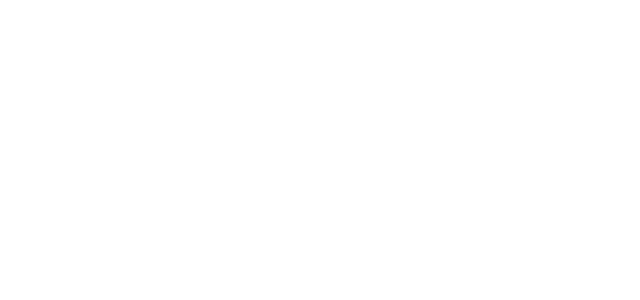
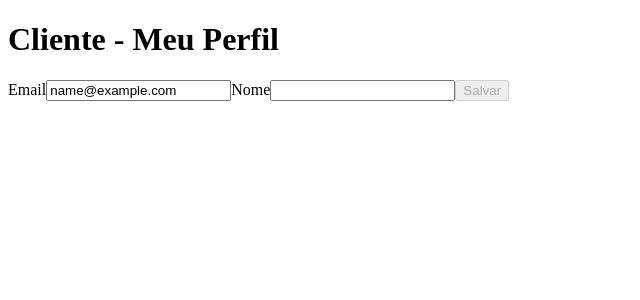
Before and after one commit to tryber/sd-03-trybeer-2, a React (Create React App) app in the folder front-end/: page /profile in a window 1280 px wide. Shown: the top 300 px of the page, without its empty margins (0-640 px from the left). Built offline with nearby package versions, Linux system fonts and the light colour scheme; sample sign-in values are in the browser's storage.

Commit message:
/profile page done

```diff
--- /dev/null
+++ b/front-end/src/Components/Profile/Form.js
@@ -0,0 +1,55 @@
+import React, { useContext } from 'react';
+import decode from 'jwt-decode';
+import api from '../../Services/api';
+import { ContextAplication } from '../../Context';
+
+const Form = () => {
+  const { name, setName } = useContext(ContextAplication);
+  const submitForm = async (e) => {
+    e.preventDefault();
+    if (name.length < 12) return false;
+    try {
+      const token = localStorage.getItem('token');
+      await api.post('/profile', { token, name });
+      setName('');
+    } catch (error) {}
+  };
+
+  const updateName = (newName) => setName(newName);
+  const getEmail = () => {
+    const token = JSON.parse(localStorage.getItem('token'));
+    return decode(token).email;
+  };
+
+  return (
+    <div>
+      <p />
+      <form onSubmit={ submitForm }>
+        <label htmlFor="Email">
+          Email
+          <input
+            type="text"
+            readOnly
+            name="email"
+            id="email"
+            value={ getEmail() }
+          />
+        </label>
+        <label htmlFor="name">
+          Nome
+          <input
+            minLength="12"
+            type="text"
+            name="name"
+            id="name"
+            value={ name }
+            onChange={ (e) => updateName(e.target.value) }
+          />
+        </label>
+        <button disabled={ name.length < 12 } type="submit">Salvar</button>
+      </form>
+    </div>
+  );
+};
+
+export default Form;
--- /dev/null
+++ b/front-end/src/Pages/Profile/index.js
@@ -0,0 +1,11 @@
+import React from 'react';
+import Form from '../../Components/Profile/Form';
+
+const Profile = () => (
+  <div>
+    <h1>Cliente - Meu Perfil</h1>
+    <Form />
+  </div>
+);
+
+export default Profile;
--- a/front-end/src/routers/index.js
+++ b/front-end/src/routers/index.js
@@ -5,6 +5,7 @@
 import Login from '../Pages/Login';
 import Register from '../Components/Register/Register';
 import PrivateRoute from './PrivateRoute';
+import Profile from '../Pages/Profile';
 
 const Routers = () => (
   <Switch>
@@ -13,6 +14,7 @@
     <Route exact path="/register" component={ Register } />
     <PrivateRoute exact path="/admin/orders" component={ () => <div>Funcionando</div> } />
     <PrivateRoute exact path="/products" component={ ClientProducs } />
+    <PrivateRoute exact path="/profile" component={ Profile } />
   </Switch>
 );
 
```
Also changed, not shown: 1 other file (tests, documents, lock files or other folders).
